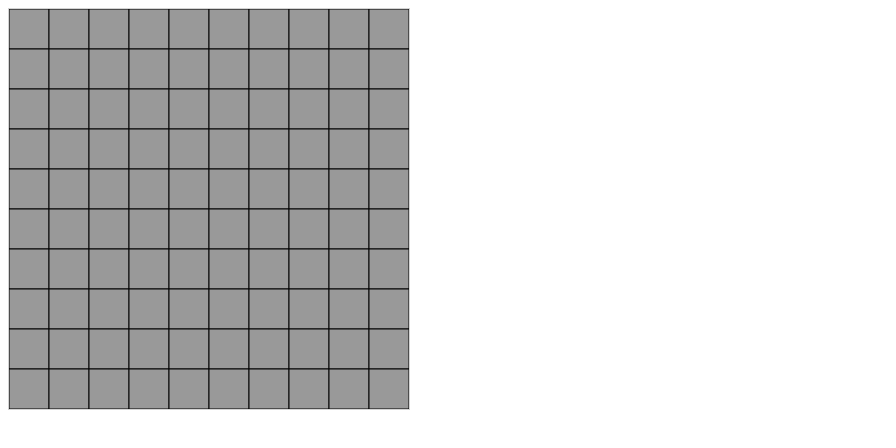
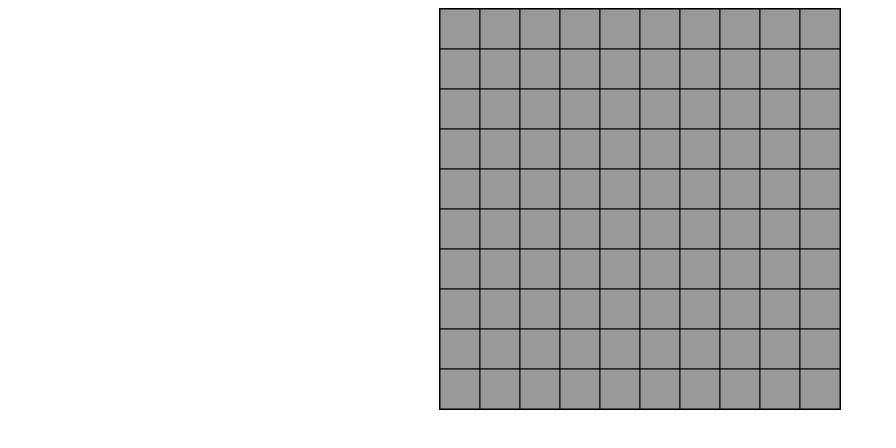
Before and after one commit to AlexisCesar/html-canvas-game, a plain HTML site: page index.html in a window 1280 px wide. Shown: the whole page, without its empty margins (0-896 px from the left). Drawn offline with Linux system fonts and the light colour scheme.

Commit message:
Script moved to main.js

```diff
--- a/index.html
+++ b/index.html
@@ -1,66 +1,15 @@
 <!DOCTYPE html>
 <html>
+
 <body>
 
-<canvas id="myCanvas" width="400" height="400" style="border:1px solid #d3d3d3;">
-Your browser does not support the HTML5 canvas tag.</canvas>
+    <div style="display: flex; justify-content: center;">
+        <canvas id="game" width="400" height="400" style="border:1px solid #000000;">
+            Your browser does not support the HTML5 canvas tag.</canvas>
+    </div>
 
-<script>
-    var cuboLargura = 40
-    var cuboAltura = 40
-    var doisCubos = [0, 1]
-
-    var tamanhoDoMeuMapa = 10
-    const meuMapa = new Array(tamanhoDoMeuMapa).fill(new Array(tamanhoDoMeuMapa).fill(0));
-
-    var meuCanvas = document.getElementById("myCanvas");
-    var ctx = meuCanvas.getContext("2d");
-
-    var coordenadaX = 0
-    var coordenadaY = 0
-
-    const gerarMapa = () => {
-        // Gera o mapa padrão
-        meuMapa.forEach(linha => {
-        linha.forEach(pixel => {
-            ctx.beginPath();
-            ctx.rect(coordenadaX, coordenadaY, cuboLargura, cuboAltura);
-            ctx.fillStyle = "#999999";
-            ctx.fillRect(coordenadaX, coordenadaY, cuboLargura, cuboAltura)
-            ctx.stroke();
-            coordenadaX += cuboLargura;
-        });
-        coordenadaX = 0;
-        coordenadaY += cuboAltura;
-    });
-
-    // Gera as paredes
-    /*
-    for layer in map:
-        if layer[0] == 0 or layer[0] == (DEFAULT_MAP_SIZE - 1):
-            layer_aux = list()
-            layer_aux.append(layer[0])
-            for i in range(DEFAULT_MAP_SIZE):
-                layer_aux.append(WALL)
-            map[map.index(layer)] = layer_aux
-        for index, column in enumerate(layer):
-            if index == 1 or index == (DEFAULT_MAP_SIZE):
-                layer[index] = WALL
-
-    */
-   meuMapa.forEach(linha => {
-
-   });
-
-
-    };
-
-    window.onload = function() {
-        gerarMapa();
-    }
-
-
-</script>
+    <script type="text/javascript" src="main.js"></script>
 
 </body>
+
 </html>
--- /dev/null
+++ b/main.js
@@ -0,0 +1,49 @@
+var tileWidth = 40
+var tileHeight = 40
+var mapSize = 10
+
+const meuMapa = new Array(mapSize).fill(new Array(mapSize).fill(0));
+
+var canvas = document.getElementById("game");
+var canvasContext = canvas.getContext("2d");
+
+var xCoordinate = 0
+var yCoordinate = 0
+
+const generateMap = () => {
+    // Create default map
+    meuMapa.forEach(linha => {
+        linha.forEach(pixel => {
+            canvasContext.beginPath();
+            canvasContext.rect(xCoordinate, yCoordinate, tileWidth, tileHeight);
+            canvasContext.fillStyle = "#999999";
+            canvasContext.fillRect(xCoordinate, yCoordinate, tileWidth, tileHeight)
+            canvasContext.stroke();
+            xCoordinate += tileWidth;
+        });
+        xCoordinate = 0;
+        yCoordinate += tileHeight;
+    });
+
+    // Gera as paredes
+    /*
+    for layer in map:
+        if layer[0] == 0 or layer[0] == (DEFAULT_MAP_SIZE - 1):
+            layer_aux = list()
+            layer_aux.append(layer[0])
+            for i in range(DEFAULT_MAP_SIZE):
+                layer_aux.append(WALL)
+            map[map.index(layer)] = layer_aux
+        for index, column in enumerate(layer):
+            if index == 1 or index == (DEFAULT_MAP_SIZE):
+                layer[index] = WALL
+
+    */
+
+
+
+};
+
+window.onload = function () {
+    generateMap();
+}
```
